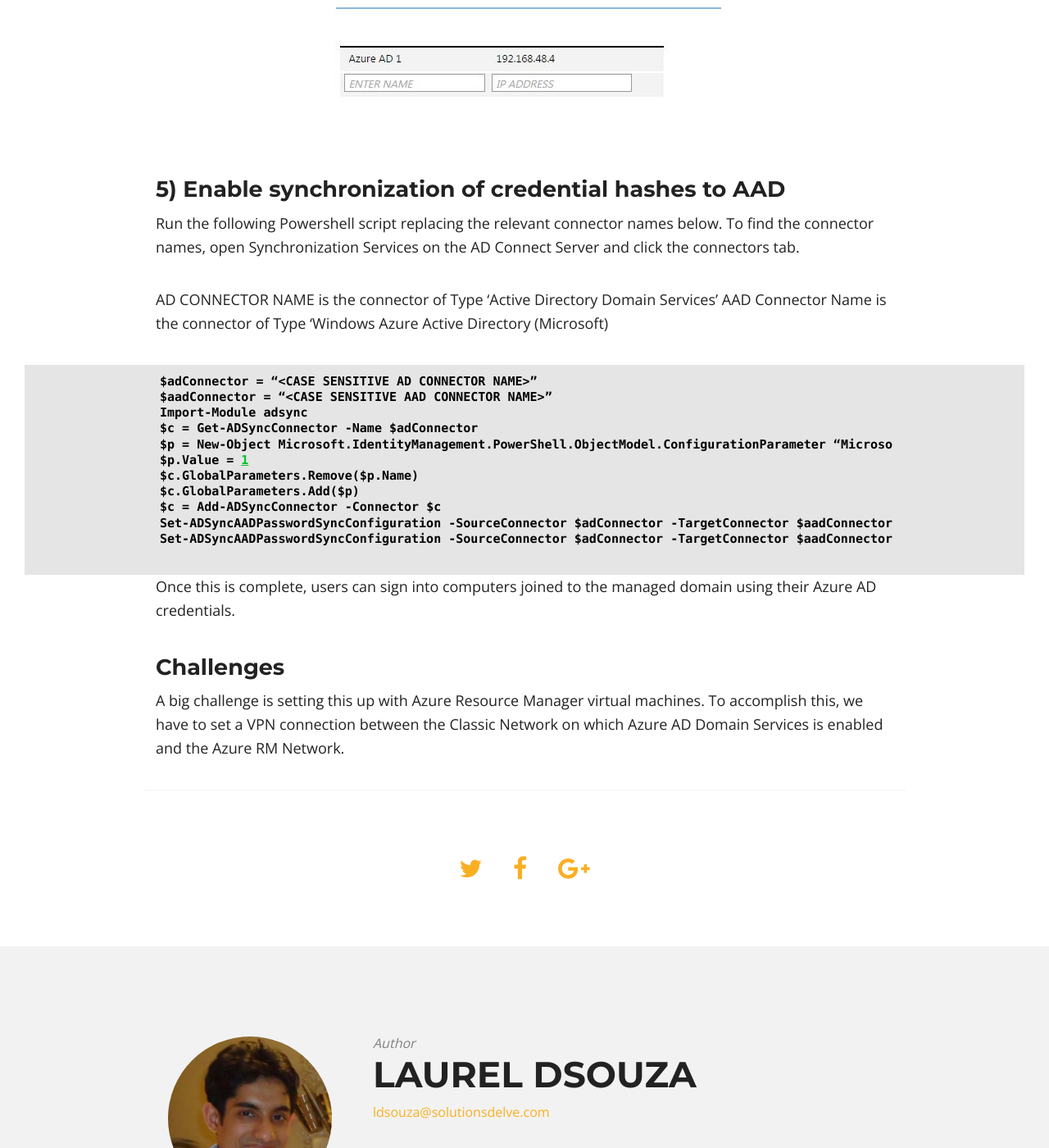
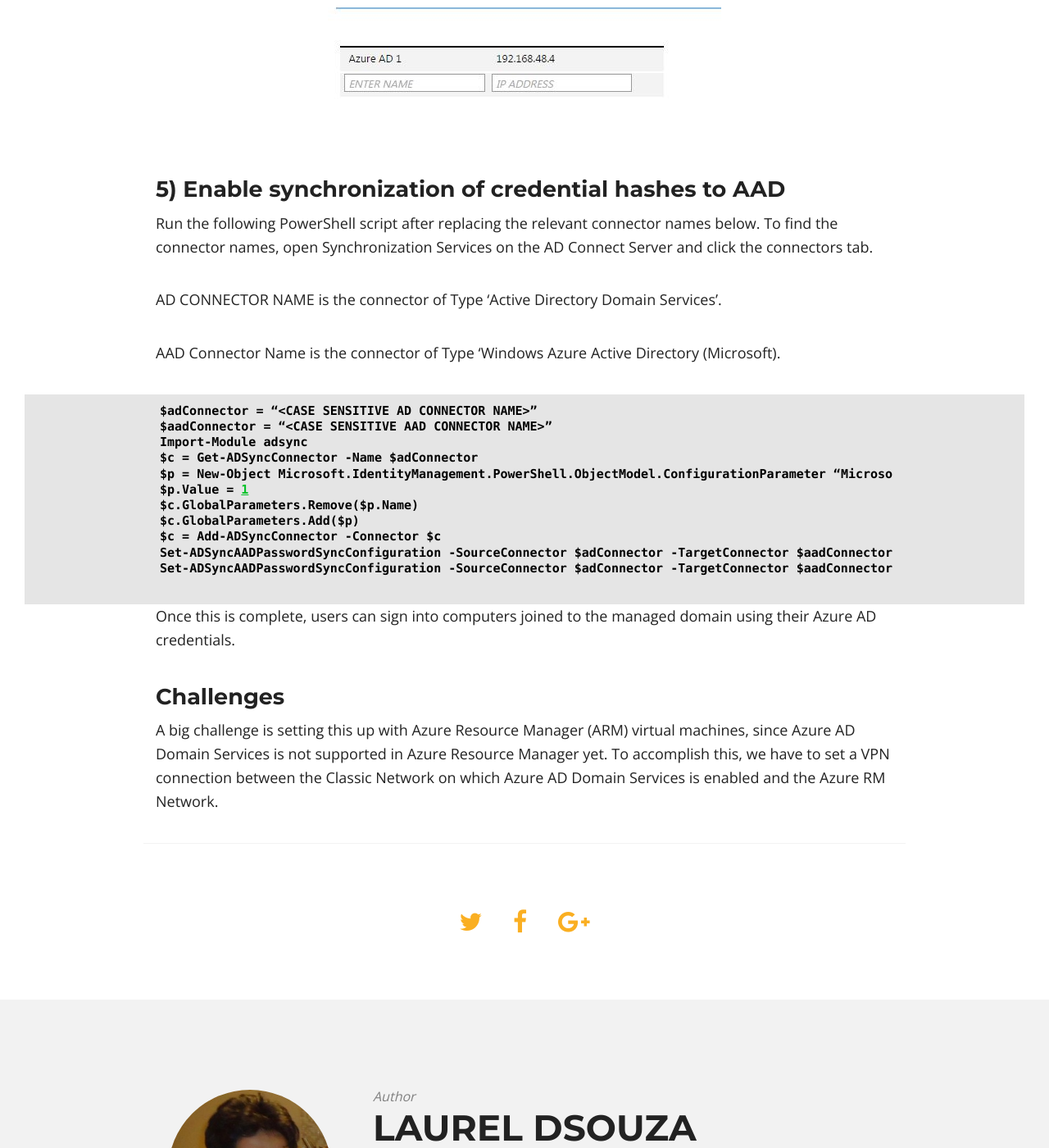
Before and after one commit to ldsouza/ldsouza.github.io, a Jekyll site: the page built from _posts/2017-02-14-enabling-azure-ad-domain-services.md, in a window 1280 px wide and 1400 px high, scrolled down 3473 px. Shown: the whole window at 82% size. Built offline with Jekyll 4.4.1, drawn with Linux system fonts in a browser that asks for light colours; nearby versions of some CDN libraries; some of the changed text lies outside the part shown.

Commit message:
Update 2017-02-14-enabling-azure-ad-domain-services.md

````diff
--- a/_posts/2017-02-14-enabling-azure-ad-domain-services.md
+++ b/_posts/2017-02-14-enabling-azure-ad-domain-services.md
@@ -35,22 +35,23 @@
 ### 3) Enable Azure AD Domain Services in the Classic Portal
 
 Click Active Directory in the Classic Portal and select the 'Configure' tab.
-Scroll to Domain Services and change the setting from 'No' to 'Yes' and select the DNS name of this managed domain service and the virtual network we created earlier.
+Scroll to Domain Services and change the setting from 'No' to 'Yes' and select a DNS name of this managed domain service and the virtual network we created earlier.
 
 ![Image]({{ site.url }}/images/blog/setup-aad-domain-services/3.JPG)
 
 ### 4) Set the DNS server of the Virtual network
 
-After enabling Domain Services, two IP Addresses will be displayed under Domain Services. Note this down and add this as a DNS Server for the virtual network.
+After enabling Domain Services, two IP Addresses will be displayed under Domain Services. Note this down and add this as a DNS Server in the virtual network configuration under Networks.
 
 ![Image]({{ site.url }}/images/blog/setup-aad-domain-services/4.JPG)
 
 ### 5) Enable synchronization of credential hashes to AAD
 
-Run the following Powershell script replacing the relevant connector names below. To find the connector names, open Synchronization Services on the AD Connect Server and click the connectors tab.
+Run the following PowerShell script after replacing the relevant connector names below. To find the connector names, open Synchronization Services on the AD Connect Server and click the connectors tab.
 
-AD CONNECTOR NAME is the connector of Type 'Active Directory Domain Services'
-AAD Connector Name is the connector of Type 'Windows Azure Active Directory (Microsoft)
+AD CONNECTOR NAME is the connector of Type 'Active Directory Domain Services'.
+
+AAD Connector Name is the connector of Type 'Windows Azure Active Directory (Microsoft).
 
 ```javascript
 $adConnector = “<CASE SENSITIVE AD CONNECTOR NAME>”
@@ -70,4 +71,4 @@
 
 ### Challenges
 
-A big challenge is setting this up with Azure Resource Manager virtual machines. To accomplish this, we have to set a VPN connection between the Classic Network on which Azure AD Domain Services is enabled and the Azure RM Network.
+A big challenge is setting this up with Azure Resource Manager (ARM) virtual machines, since Azure AD Domain Services is not supported in Azure Resource Manager yet. To accomplish this, we have to set a VPN connection between the Classic Network on which Azure AD Domain Services is enabled and the Azure RM Network.
````
Also changed, not shown: other parts of _posts/2017-02-14-enabling-azure-ad-domain-services.md (+4 -4 lines).
